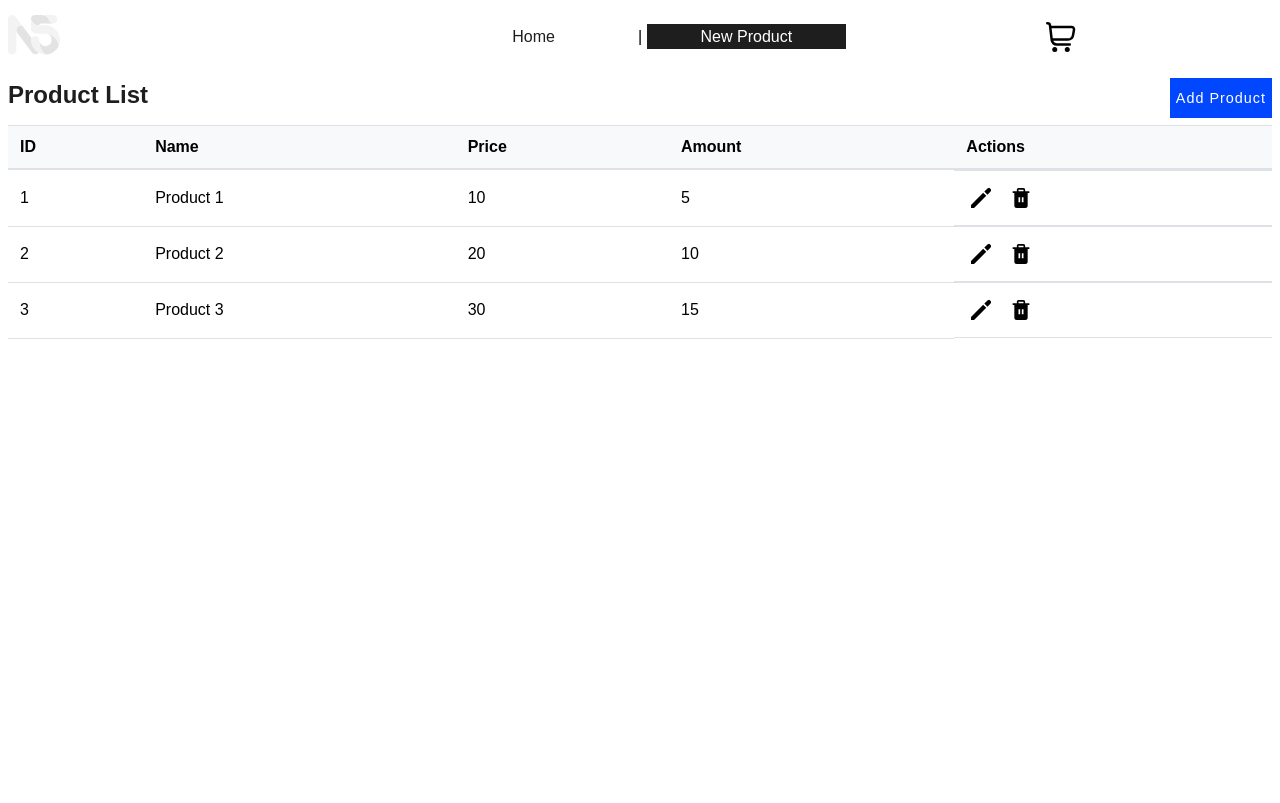
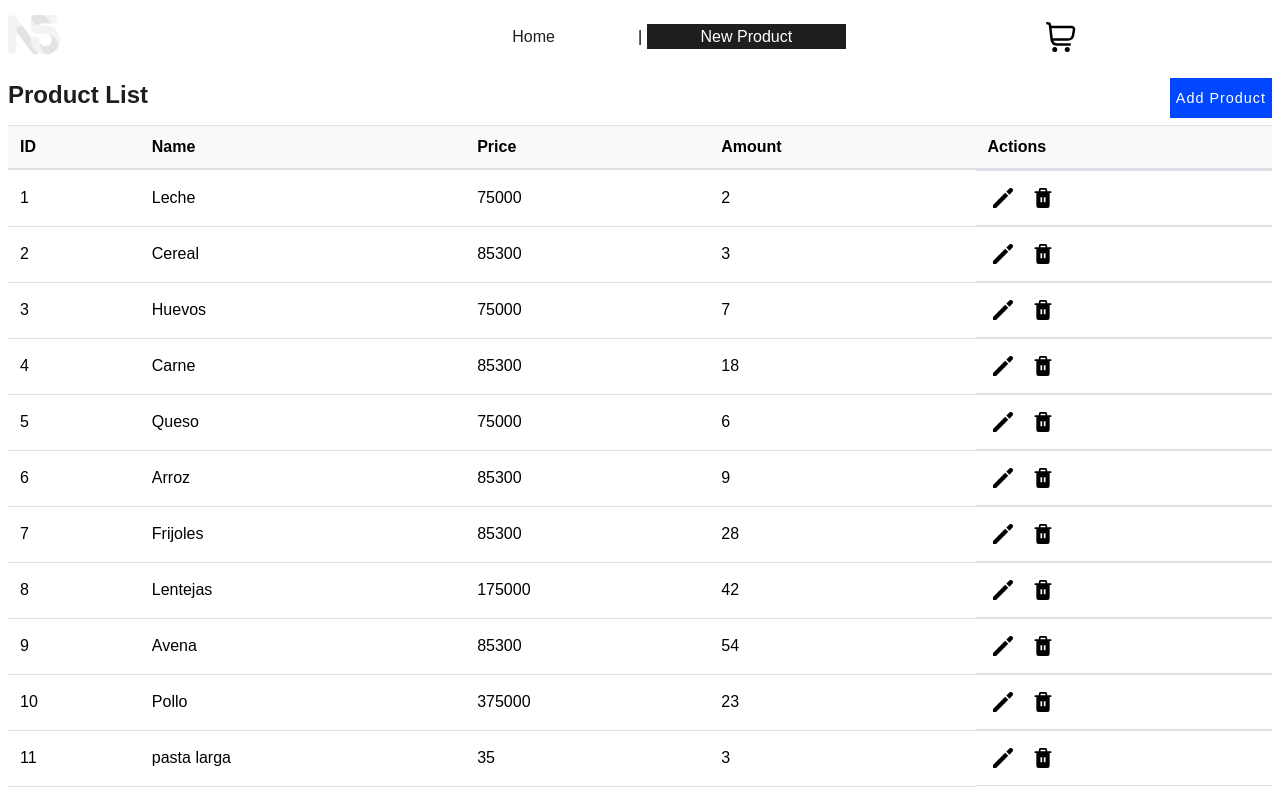
Before and after one commit to RhonSanchez/challenge-frontend-n5-success, a React (Vite) app: page /new-product in a window 1280 px wide. Built offline with nearby package versions, Linux system fonts and the light colour scheme; data requests are answered from the project's data file; a web font is replaced by a local one.

Commit message:
boton de comprar y crud de productos

```diff
--- a/src/components/ProductModal.jsx
+++ b/src/components/ProductModal.jsx
@@ -1,4 +1,4 @@
-import { useState } from "react";
+import { useEffect, useState } from "react";
 
 export const ProductModal = ({
   isOpen,
@@ -17,12 +17,17 @@ export const ProductModal = ({
   const handleSubmit = (event) => {
     event.preventDefault();
     onSubmit(formValues);
+    setFormValues(initialValues);
   };
 
   const handleCancel = () => {
     setFormValues(initialValues);
     onClose();
   };
+
+  useEffect(() => {
+    setFormValues(initialValues);
+  }, [initialValues]);
 
   return (
     <>
--- a/src/components/ShoppingCart.jsx
+++ b/src/components/ShoppingCart.jsx
@@ -1,6 +1,11 @@
 import { ShoppingCartProduct } from "./ShoppingCartProduct";
 
-export const ShoppingCart = ({ products, updateProduct }) => {
+export const ShoppingCart = ({
+  products,
+  updateProduct,
+  clearCart,
+  buyProducts,
+}) => {
   const amountProducts = products?.length ? products.length : 0;
   const totalPrice = products.reduce(
     (acc, item) => acc + item.price * item.amountToBuy,
@@ -11,6 +16,10 @@ export const ShoppingCart = ({ products, updateProduct }) => {
     <dialog className="shopping-cart" id="mi-menu">
       <span className="shopping-cart-title">Carrito de compras</span>
       <span className="shopping-cart-title-amount">{` (${amountProducts})`}</span>
+      {products?.length === 0 ? (
+        <h4 className="shopping-cart-title-void">Agrega productos</h4>
+      ) : (
+        <>
           <ul className="shopping-cart-list">
             {products &&
               products.map((product) => (
@@ -25,8 +34,14 @@ export const ShoppingCart = ({ products, updateProduct }) => {
             <span className="shopping-cart-total">Total</span>
             <span className="shopping-cart-price">${totalPrice}</span>
           </div>
-      <button className="shopping-cart-clean">Limpiar</button>
-      <button className="shopping-cart-buy">Comprar</button>
+          <button className="shopping-cart-clean" onClick={clearCart}>
+            Limpiar
+          </button>
+          <button className="shopping-cart-buy" onClick={buyProducts}>
+            Comprar
+          </button>
+        </>
+      )}
     </dialog>
   );
 };
--- a/src/context/ShoppintCartContext.jsx
+++ b/src/context/ShoppintCartContext.jsx
@@ -22,12 +22,23 @@ export const ShoppingCartProvider = ({ children }) => {
     setShoppingCartProducts([...oldProducts]);
   };
 
+  const deleteProductToShoppingCart = (id) => {
+    const oldProducts = shoppingCartProducts.filter((p) => p.id !== id);
+    setShoppingCartProducts([...oldProducts]);
+  };
+
+  const clearShoppingCart = () => {
+    setShoppingCartProducts([]);
+  };
+
   return (
     <ShoppingCartContext.Provider
       value={{
         shoppingCartProducts,
         addProductsToShoppingCart,
         updateProductsToShoppingCart,
+        deleteProductToShoppingCart,
+        clearShoppingCart,
       }}
     >
       {children}
--- a/src/db/db.json
+++ b/src/db/db.json
@@ -1,14 +1,70 @@
 {
   "products": [
-    { "name": "Leche", "price": 75000, "amount": 2, "id": 1 },
-    { "name": "Cereal", "price": 85300, "amount": 3, "id": 2 },
-    { "name": "Huevos", "price": 75000, "amount": 12, "id": 3 },
-    { "name": "Carne", "price": 85300, "amount": 21, "id": 4 },
-    { "name": "Queso", "price": 75000, "amount": 8, "id": 5 },
-    { "name": "Arroz", "price": 85300, "amount": 9, "id": 6 },
-    { "name": "Frijoles", "price": 85300, "amount": 32, "id": 7 },
-    { "name": "Lentejas", "price": 175000, "amount": 42, "id": 8 },
-    { "name": "Avena", "price": 85300, "amount": 56, "id": 9 },
-    { "name": "Pollo", "price": 375000, "amount": 23, "id": 10 }
+    {
+      "name": "Leche",
+      "price": 75000,
+      "amount": 2,
+      "id": 1
+    },
+    {
+      "name": "Cereal",
+      "price": 85300,
+      "amount": 3,
+      "id": 2
+    },
+    {
+      "id": 3,
+      "name": "Huevos",
+      "price": 75000,
+      "amount": 7
+    },
+    {
+      "id": 4,
+      "name": "Carne",
+      "price": 85300,
+      "amount": 18
+    },
+    {
+      "id": 5,
+      "name": "Queso",
+      "price": 75000,
+      "amount": 6
+    },
+    {
+      "name": "Arroz",
+      "price": 85300,
+      "amount": 9,
+      "id": 6
+    },
+    {
+      "id": 7,
+      "name": "Frijoles",
+      "price": 85300,
+      "amount": 28
+    },
+    {
+      "name": "Lentejas",
+      "price": 175000,
+      "amount": 42,
+      "id": 8
+    },
+    {
+      "id": 9,
+      "name": "Avena",
+      "price": 85300,
+      "amount": 54
+    },
+    {
+      "name": "Pollo",
+      "price": 375000,
+      "amount": 23,
+      "id": 10
+    },
+    {
+      "name": "pasta larga",
+      "price": "35",
+      "amount": "3",
+      "id": 11
+    }
   ]
 }
--- a/src/routes/index.jsx
+++ b/src/routes/index.jsx
@@ -19,7 +19,7 @@ export const Index = () => {
 
   useEffect(() => {
     getProducts();
-  }, []);
+  }, [shoppingCartProducts]);
 
   const onAddToCart = (product) => {
     // console.log(product);
--- a/src/routes/new-product.jsx
+++ b/src/routes/new-product.jsx
@@ -1,16 +1,70 @@
-import { useState } from "react";
+import { useContext, useEffect, useState } from "react";
 import { DataTable } from "../components/DataTable";
 import { ProductModal } from "../components/ProductModal";
+import { ShoppingCartContext } from "../context/ShoppintCartContext";
 
 export const NewProduct = () => {
-  const [data, setData] = useState([
-    { id: 1, name: "Product 1", price: 10, amount: 5 },
-    { id: 2, name: "Product 2", price: 20, amount: 10 },
-    { id: 3, name: "Product 3", price: 30, amount: 15 },
-  ]);
-
+  const [products, setProducts] = useState([]);
   const [isModalOpen, setIsModalOpen] = useState(false);
   const [selectedProduct, setSelectedProduct] = useState(null);
+  const [isEdit, setIsEdit] = useState(false);
+  const { shoppingCartProducts, deleteProductToShoppingCart } =
+    useContext(ShoppingCartContext);
+
+  const getProducts = async () => {
+    const resp = await fetch("http://localhost:3000/products", {
+      headers: {
+        "Content-Type": "application/json",
+      },
+    });
+    const data = await resp.json();
+    setProducts(data);
+  };
+
+  const postProducts = async (product) => {
+    const resp = await fetch("http://localhost:3000/products", {
+      method: "POST",
+      headers: {
+        "Content-Type": "application/json",
+      },
+      body: JSON.stringify(product),
+    });
+    const data = await resp.json();
+    getProducts();
+  };
+
+  const putProducts = async (product) => {
+    const resp = await fetch(`http://localhost:3000/products/${product.id}`, {
+      method: "PUT",
+      headers: {
+        "Content-Type": "application/json",
+      },
+      body: JSON.stringify(product),
+    });
+    const data = await resp.json();
+    getProducts();
+  };
+
+  const deleteProducts = async (id) => {
+    const resp = await fetch(`http://localhost:3000/products/${id}`, {
+      method: "DELETE",
+      headers: {
+        "Content-Type": "application/json",
+      },
+    });
+    const data = await resp.json();
+    getProducts();
+  };
+
+  useEffect(() => {
+    getProducts();
+  }, [shoppingCartProducts]);
+
+  useEffect(() => {
+    if (isModalOpen) {
+      setSelectedProduct(selectedProduct);
+    }
+  }, [isModalOpen]);
 
   const handleAddProductClick = () => {
     setSelectedProduct(null);
@@ -19,6 +73,7 @@ export const NewProduct = () => {
 
   const handleEditProductClick = (product) => {
     setSelectedProduct(product);
+    setIsEdit(true);
     setIsModalOpen(true);
   };
 
@@ -28,16 +83,21 @@ export const NewProduct = () => {
 
   const handleProductSubmit = (product) => {
     // Aquí puedes hacer algo con los datos del producto
-    console.log(product);
+    if (isEdit) {
+      putProducts(product);
+      deleteProductToShoppingCart(product.id);
+      setIsEdit(false);
+    } else {
+      const newId = products[products.length - 1].id;
+      const newProduct = { ...product, id: newId + 1 };
+      postProducts(newProduct);
+    }
     setIsModalOpen(false);
   };
 
-  const handleEdit = (row) => {
-    console.log("Edit row:", row);
-  };
-
   const handleDelete = (row) => {
-    setData((prevData) => prevData.filter((d) => d.id !== row.id));
+    deleteProducts(row.id);
+    deleteProductToShoppingCart(row.id);
   };
 
   return (
@@ -48,7 +108,11 @@ export const NewProduct = () => {
           Add Product
         </button>
       </div>
-      <DataTable data={data} onEdit={handleEdit} onDelete={handleDelete} />
+      <DataTable
+        data={products}
+        onEdit={handleEditProductClick}
+        onDelete={handleDelete}
+      />
       <ProductModal
         isOpen={isModalOpen}
         onClose={handleModalClose}
--- a/src/routes/root.jsx
+++ b/src/routes/root.jsx
@@ -8,8 +8,11 @@ import { useContext, useEffect } from "react";
 import { ShoppingCartContext } from "../context/ShoppintCartContext";
 
 export const Root = () => {
-  const { shoppingCartProducts, updateProductsToShoppingCart } =
-    useContext(ShoppingCartContext);
+  const {
+    shoppingCartProducts,
+    updateProductsToShoppingCart,
+    clearShoppingCart,
+  } = useContext(ShoppingCartContext);
   const onOpenModal = () => {
     document.getElementById("mi-menu").style.display = "block";
   };
@@ -23,6 +26,17 @@ export const Root = () => {
     }
   });
 
+  const updateProducts = async (product) => {
+    const resp = await fetch(`http://localhost:3000/products/${product.id}`, {
+      method: "PUT",
+      headers: {
+        "Content-Type": "application/json",
+      },
+      body: JSON.stringify(product),
+    });
+    const data = await resp.json();
+  };
+
   useEffect(() => {
     console.log(shoppingCartProducts);
   }, [shoppingCartProducts]);
@@ -33,6 +47,20 @@ export const Root = () => {
 
   const updateProduct = (product) => {
     updateProductsToShoppingCart(product);
+  };
+
+  const buyProducts = () => {
+    console.log(shoppingCartProducts);
+    shoppingCartProducts.map(async (product) => {
+      const productForUpdate = {
+        id: product.id,
+        name: product.name,
+        price: product.price,
+        amount: product.amount - product.amountToBuy,
+      };
+      await updateProducts(productForUpdate);
+    });
+    clearShoppingCart();
   };
 
   return (
@@ -53,6 +81,8 @@ export const Root = () => {
             <ShoppingCart
               products={shoppingCartProducts}
               updateProduct={updateProduct}
+              clearCart={clearShoppingCart}
+              buyProducts={buyProducts}
             />
           </div>
         </div>
--- a/src/styles/main.scss
+++ b/src/styles/main.scss
@@ -206,6 +206,12 @@ body {
   font-size: 1.2rem;
   font-weight: bold;
   color: $secondary-color;
+}
+
+.shopping-cart-title-void {
+  font-size: 1.5rem;
+  font-weight: bold;
+  color: $primary-color;
 }
 
 .shopping-cart-title-amount {
```
Lines whose indentation alone changed are shown as unchanged.
